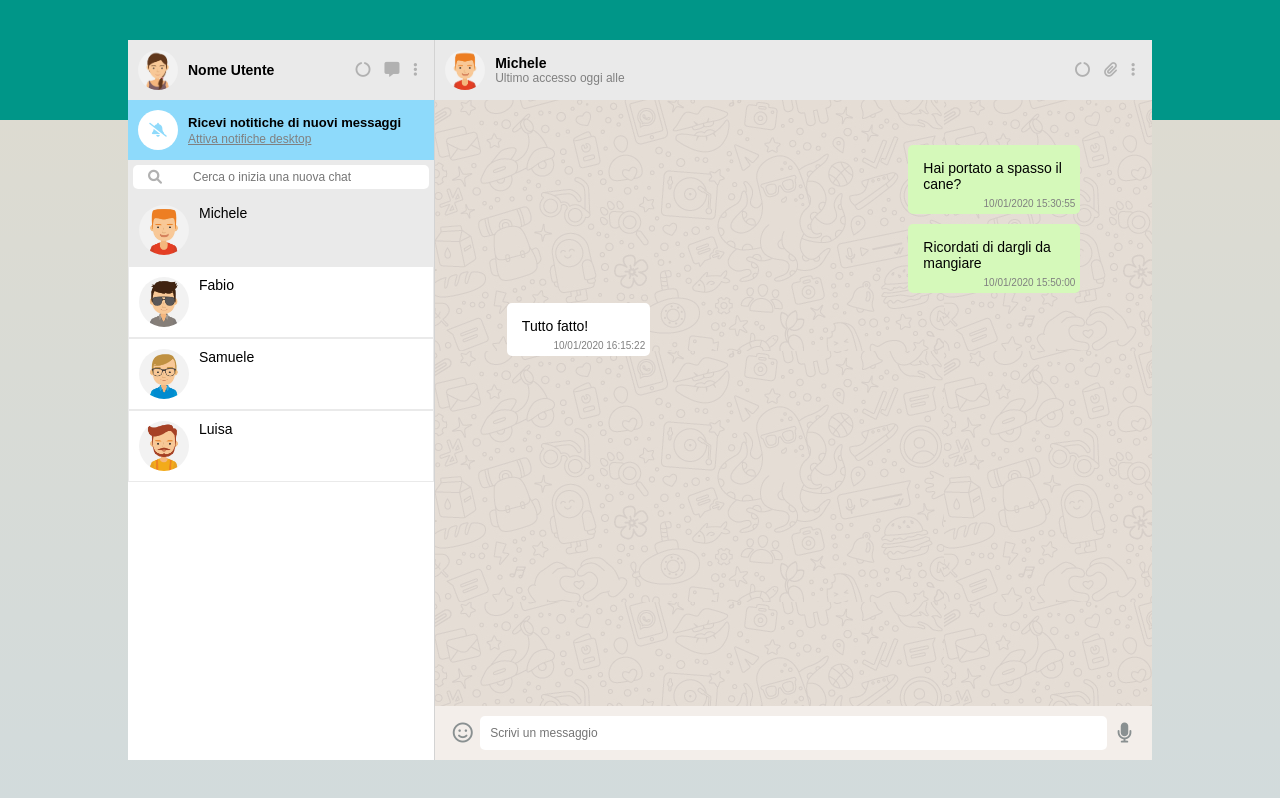
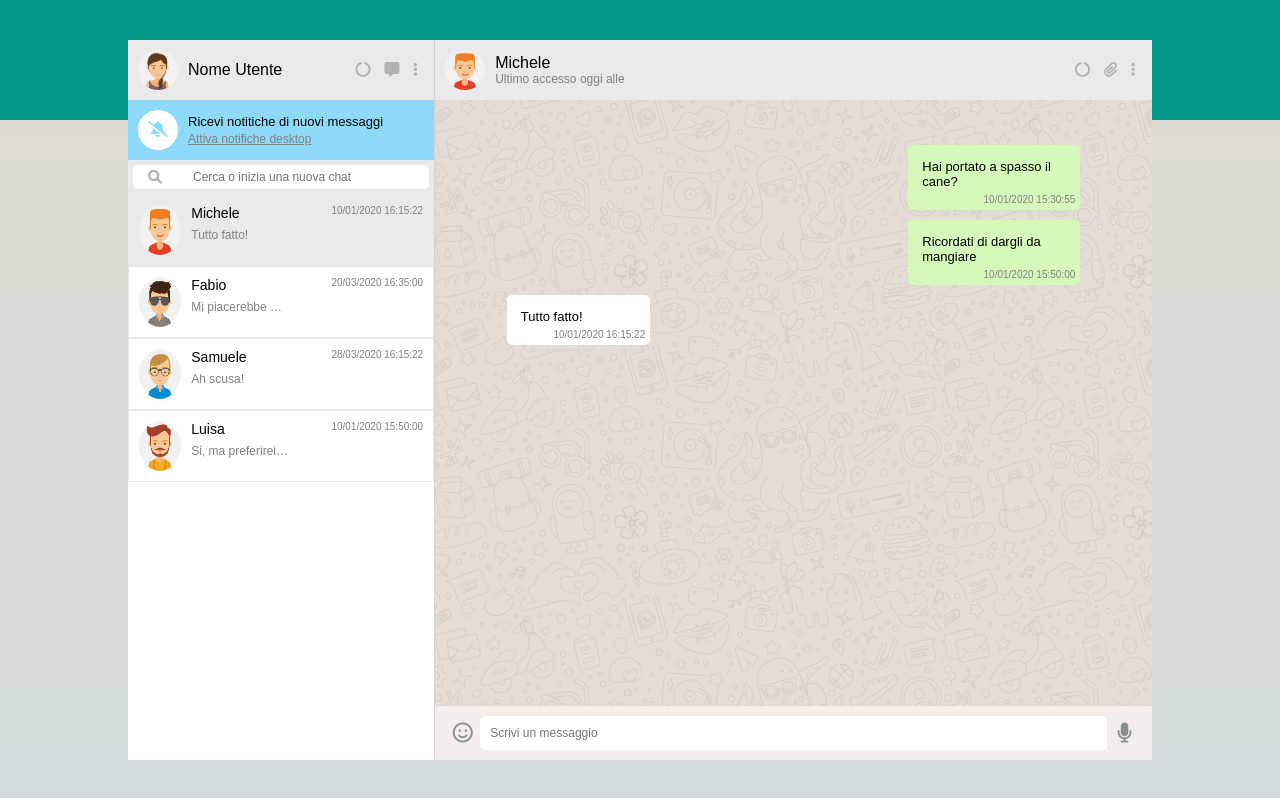
Before and after one commit to AliceColombari/vue-boolzapp, a plain HTML site: page index.html in a window 1280 px wide. Drawn offline with nearby package versions, Linux system fonts and the light colour scheme.

Commit message:
milestone 2 e 3

```diff
--- a/index.html
+++ b/index.html
@@ -76,13 +76,17 @@
                     <!-- LISTA CONTATTI -->
                     <div class="contact-list">
                         <!-- UTENTI / UTENTE SINGOLO RICHIAMATO -->
-                        <div v-for="(contact, index) in contacts" class="single-user-chat" :class="{'active' : index === currentContactAttivo}">
+                        <div @click="currentActive(index)" v-for="(contact, index) in contacts" class="single-user-chat" :class="{'active' : index === currentContactAttivo}">
                             <!-- SINGOLO UTENTE CHAT IMAGE E TESTO -->
                             <div class="single-user-chat-image">
                                 <img :src="'img/avatar' + contact.avatar + '.jpg'" >
                             </div>
                             <div class="single-user-chat-name">
-                                {{contact.name}}
+                                <div class="title-text-contact">
+                                    <span class="name">{{contact.name}}</span>
+                                    <span class="time">{{contact.messages[contact.messages.length -1].date}}</span>
+                                </div>
+                                <div class="mex">{{contact.messages[contact.messages.length -1].text}}</div>
                             </div>
                         </div>
                     </div>
@@ -143,7 +147,8 @@
                         </div>
                         <!-- AREA INVIO TESTO MESSAGGIO -->
                         <div class="message-area-testo">
-                            <input type="text" placeholder="Scrivi un messaggio">
+                            <!-- scrivo mex e appena rilascio tasto enter il mex viene inviato -->
+                            <input v-model="newMessage" @keyup.enter="messageSent" type="text" placeholder="Scrivi un messaggio">
                         </div>
                         <!-- AREA INVIO REC MESSAGGIO -->
                         <div class="message-icon">
--- a/main.js
+++ b/main.js
@@ -2,12 +2,24 @@
 // Replica della grafica con la possibilità di avere messaggi scritti dall’utente (verdi)
 // e dall’interlocutore (bianco) assegnando due classi CSS diverse
 // Visualizzazione dinamica della lista contatti: tramite la direttiva v-for, visualizzare nome e immagine di ogni contatto
+
+// MILESTONE 2
+// Visualizzazione dinamica dei messaggi: tramite la direttiva v-for,
+// visualizzare tutti i messaggi relativi al contatto attivo all’interno del pannello della conversazione
+// Click sul contatto mostra la conversazione del contatto cliccato
+
+// MILESTONE 3
+// Aggiunta di un messaggio: l’utente scrive un testo nella parte bassa e
+// digitando “enter” il testo viene aggiunto al thread sopra, come messaggio verde
+// Risposta dall’interlocutore: ad ogni inserimento di un messaggio,
+// l’utente riceverà un “ok” come risposta, che apparirà dopo 1 secondo.
 
 const vue = new Vue(
     {
         el: '#app',
         data: {
             currentContactAttivo: 0,
+            newMessage: "",
             contacts: [
                 {
                     name: 'Michele',
@@ -94,8 +106,42 @@ const vue = new Vue(
                 },
             ],
         },
+        // fine array di oggeti - data
+
         methods: {
+            // funzione per invio messaggio
+            messageSent() {
+                if(this.newMessage != '') {
+                    this.contacts[this.currentContactAttivo].messages.push(
+                        {
+                            date: '15/02/2022 12:00:00',
+                            text: this.newMessage,
+                            status: 'sent'
+                        }
+                    );
+
+                    setTimeout(this.messageReceived, 1000);
+                }
+
+                this.newMessage = '';
+            },
+            // funzione per far apparire la chat dell'utente cliccato
+            currentActive(index) {
+                this.currentContactAttivo = index
+            },
+            // funzione per risposta
+            messageReceived() {
+                this.contacts[this.currentContactAttivo].messages.push(
+                    {
+                        date: '15/02/2022 12:00:00',
+                        text: 'Ok!',
+                        status: 'received'
+                    }
+                );
+            }
+
 
         }
+        // fine methods
     }
 );
--- a/style.css
+++ b/style.css
@@ -6,7 +6,6 @@
 }
 
 body {
-    font-size: 14px;
     font-family: Arial, Helvetica, sans-serif;
 }
 
@@ -67,6 +66,7 @@ body {
 
 img {
     width: 100%;
+    height: 100%;
 }
 
 .user-image img {
@@ -77,7 +77,7 @@ img {
 /* UTENTE NOME */
 .user-name {
     padding-left: 10px;
-    font-weight: 600;
+    font-weight: 500;
 }
 
 /* UTENTE ICONE */
@@ -114,6 +114,15 @@ a {
     color: #b1b1b1;
 }
 
+.user-icon i:hover{
+    color: grey;
+}
+
+.user-icon i:hover{
+    color: grey;
+    transition: 1s;
+}
+
 /* NOTIFICHE / CHAT */
 .notifications {
     display: flex;
@@ -140,7 +149,7 @@ a {
 
 .notifications-text p {
     font-size: 13px;
-    font-weight: 600;
+    font-weight: 500;
 }
 
 .notifications-text a {
@@ -199,6 +208,39 @@ a {
 
 .single-user-chat-name {
    padding-left: 10px;
+
+   display: flex;
+   flex-direction: column;
+   width: 100%;
+}
+
+.title-text-contact {
+    width: 100%;
+    display: flex;
+    justify-content: space-between;
+}
+
+.single-user-chat-name .name {
+    font-weight: 500;
+    font-size: 14px;
+}
+
+.single-user-chat-name .mex {
+    /* imposta larghezza in px */
+    width: 100px;
+    /* tronca stringa con puntini di sopsensione */
+    white-space: nowrap;
+    overflow: hidden;
+    text-overflow: ellipsis;
+
+    color: gray;
+    font-size: 12px;
+    margin-top: 7px;
+}
+
+.single-user-chat-name .time {
+    font-size: 10px;
+    color: gray;
 }
 
 /* CHAT */
@@ -256,8 +298,9 @@ a {
 }
 
 .single-message p{
-    padding: 15px;
+    padding: 14px;
     margin-bottom: 7px;
+    font-size: 13px;
 }
 
 .single-message span {
@@ -284,6 +327,11 @@ a {
 
 .message-icon a i{
     color: #899091;
+}
+
+.message-icon a i:hover{
+    color: rgb(112, 112, 112);
+    transition: 3s;
 }
 
 .message-area-testo {
```
